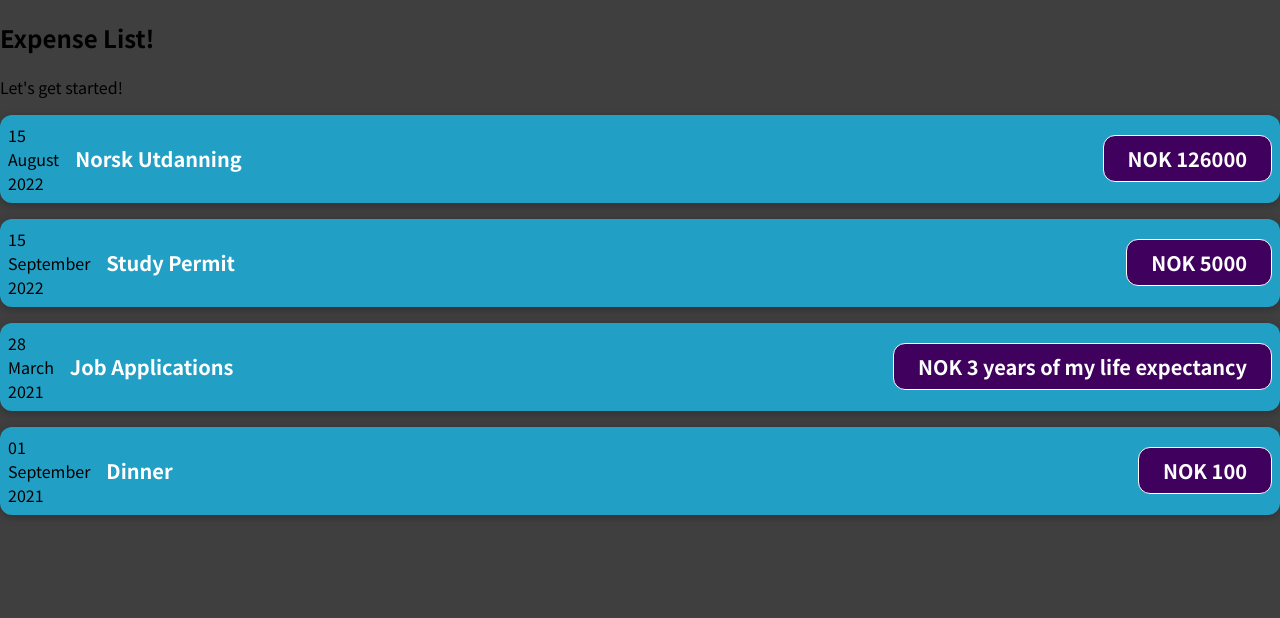
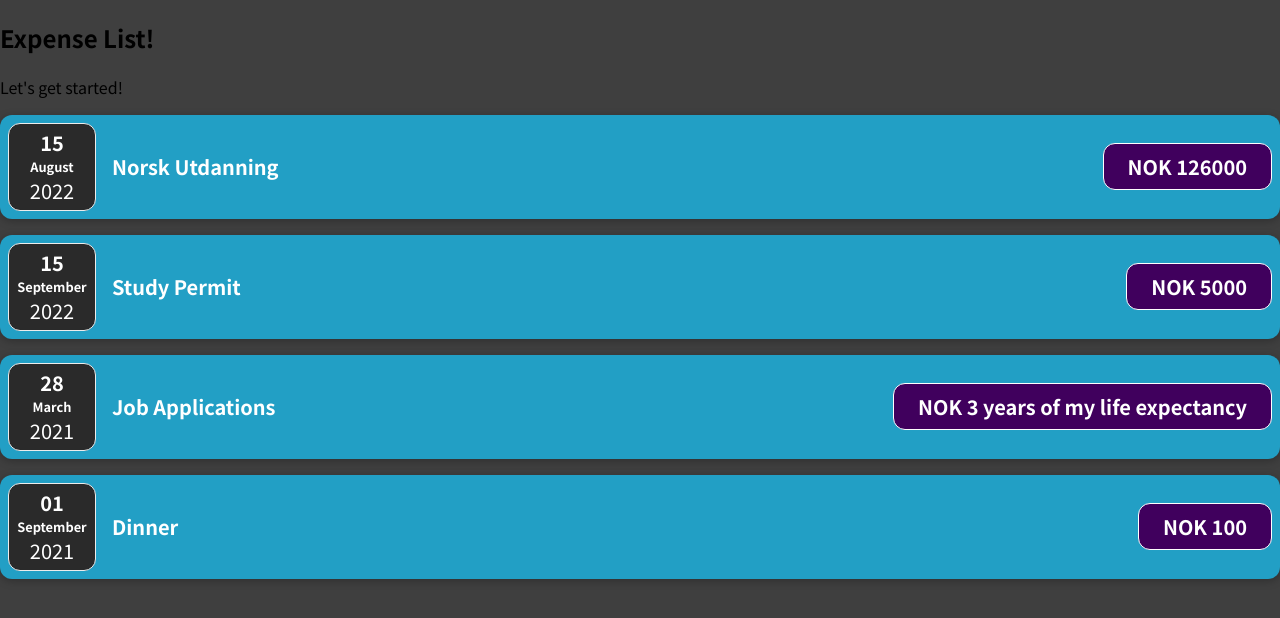
Before and after one commit to Zeusslayer/React_JS, a JavaScript app in the folder 01-first-react-app/: page / in a window 1280 px wide. Shown: the top 618 px of the page. Built offline with nearby package versions, Linux system fonts and the light colour scheme.

Commit message:
New component for Dates

```diff
--- a/01-first-react-app/src/App.js
+++ b/01-first-react-app/src/App.js
@@ -36,22 +36,22 @@
         title={expenses[0].title}
         amount={expenses[0].amount}
         date={expenses[0].date}
-      ></ExpenseItem>
+      />
       <ExpenseItem
         title={expenses[1].title}
         amount={expenses[1].amount}
         date={expenses[1].date}
-      ></ExpenseItem>
+      />
       <ExpenseItem
         title={expenses[2].title}
         amount={expenses[2].amount}
         date={expenses[2].date}
-      ></ExpenseItem>
+      />
       <ExpenseItem
         title={expenses[3].title}
         amount={expenses[3].amount}
         date={expenses[3].date}
-      ></ExpenseItem>
+      />
     </div>
   );
 }
--- /dev/null
+++ b/01-first-react-app/src/components/ExpenseDate.css
@@ -0,0 +1,26 @@
+.expense-date {
+  display: flex;
+  flex-direction: column;
+  width: 5.5rem;
+  height: 5.5rem;
+  border: 1px solid #ececec;
+  background-color: #2a2a2a;
+  color: white;
+  border-radius: 12px;
+  align-items: center;
+  justify-content: center;
+}
+
+.expense-date__month {
+  font-size: 0.8rem;
+  font-weight: bold;
+}
+
+.expense-date__year {
+  font-size: 1.25rem;
+}
+
+.expense-date__day {
+  font-size: 1.25rem;
+  font-weight: bold;
+}
--- /dev/null
+++ b/01-first-react-app/src/components/ExpenseDate.js
@@ -0,0 +1,17 @@
+import "./ExpenseDate.css";
+
+function ExpenseDate(props) {
+  const day = props.date2.toLocaleString("en-GB", { day: "2-digit" });
+  const month = props.date2.toLocaleString("en-GB", { month: "long" });
+  const year = props.date2.getFullYear();
+
+  return (
+    <div className="expense-date">
+      <div className="expense-date__day">{day}</div>
+      <div className="expense-date__month">{month}</div>
+      <div className="expense-date__year">{year}</div>
+    </div>
+  );
+}
+
+export default ExpenseDate;
--- a/01-first-react-app/src/components/ExpenseItem.js
+++ b/01-first-react-app/src/components/ExpenseItem.js
@@ -1,3 +1,4 @@
+import ExpenseDate from "./ExpenseDate.js";
 import "./ExpenseItem.css"; // must import css to the js file
 function ExpenseItem(props) {
   // use the const to hard-code data and use props to access App.js attributes
@@ -9,17 +10,10 @@
   //return should only return one div, there may be others inside it
   //adding css to divs with className
   //you can add operations inside the brackets
-  const day = props.date.toLocaleString("en-GB", { day: "2-digit" });
-  const month = props.date.toLocaleString("en-GB", { month: "long" });
-  const year = props.date.getFullYear();
 
   return (
     <div className="expense-item">
-      <div>
-        <div>{day}</div>
-        <div>{month}</div>
-        <div>{year}</div>
-      </div>
+      <ExpenseDate date2={props.date} />
       <div className="expense-item__description">
         <h2>{props.title}</h2>
         <div className="expense-item__price">NOK {props.amount}</div>
```
